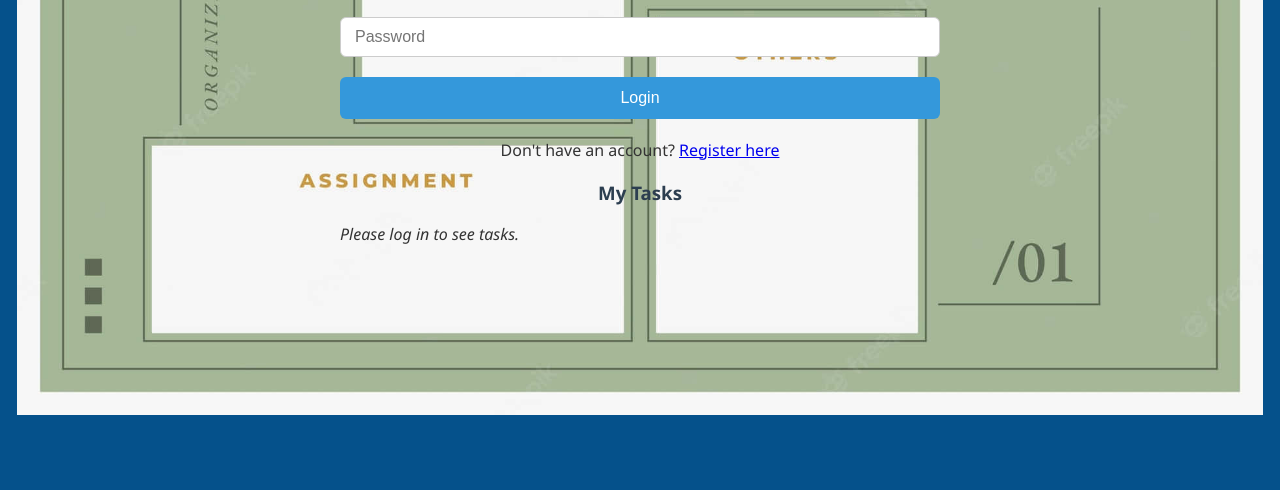
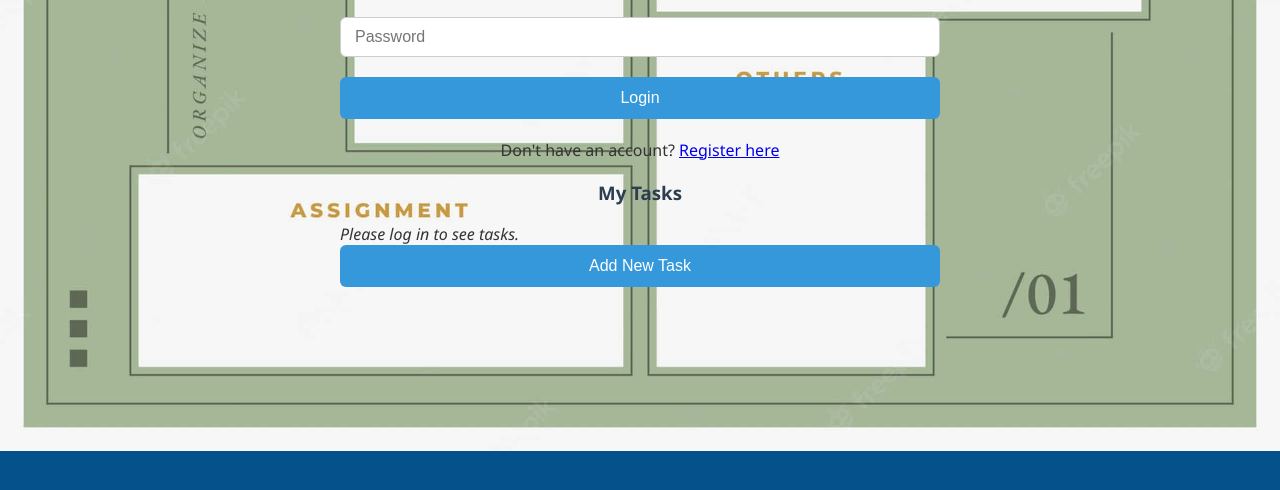
Before and after one commit to C-S26/frontend-repo, a plain HTML site: page index.html in a window 1280 px wide. Shown: the part 286-776 px from the top of the page. Drawn offline with Linux system fonts and the light colour scheme.

Commit message:
Update index.html

```diff
--- a/index.html
+++ b/index.html
@@ -95,8 +95,8 @@
 <h3>My Tasks</h3>
 <div id="tasks"><em>Please log in to see tasks.</em></div>
 
-<!-- <button onclick="goToAddTask()">Add New Task</button>
-<button onclick="window.location.href='activity.html'">View Activity Logs</button> -->
+<button onclick="goToAddTask()">Add New Task</button>
+<!--<button onclick="window.location.href='activity.html'">View Activity Logs</button> -->
 
 <script>
   let userId = null;
```
